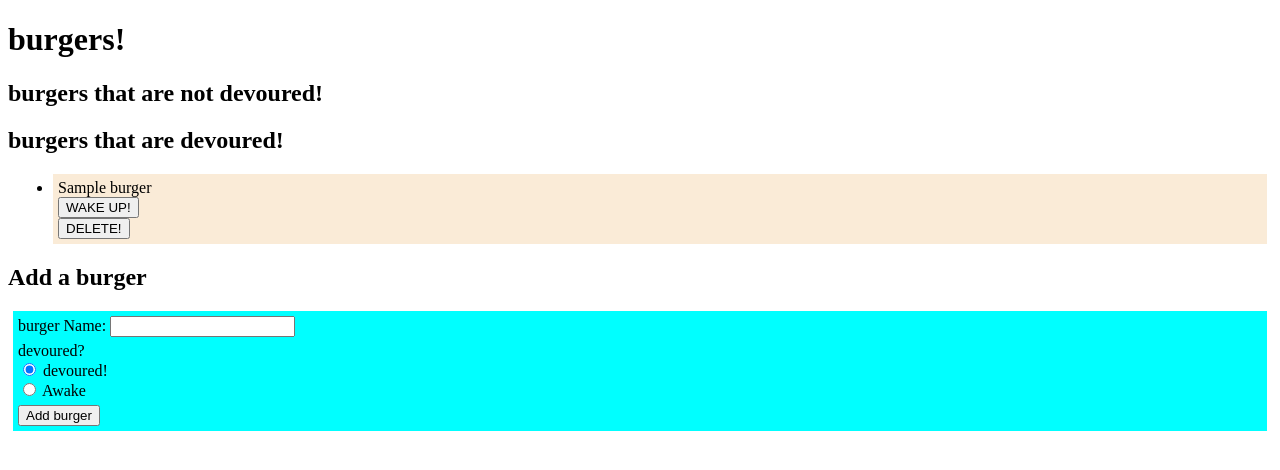
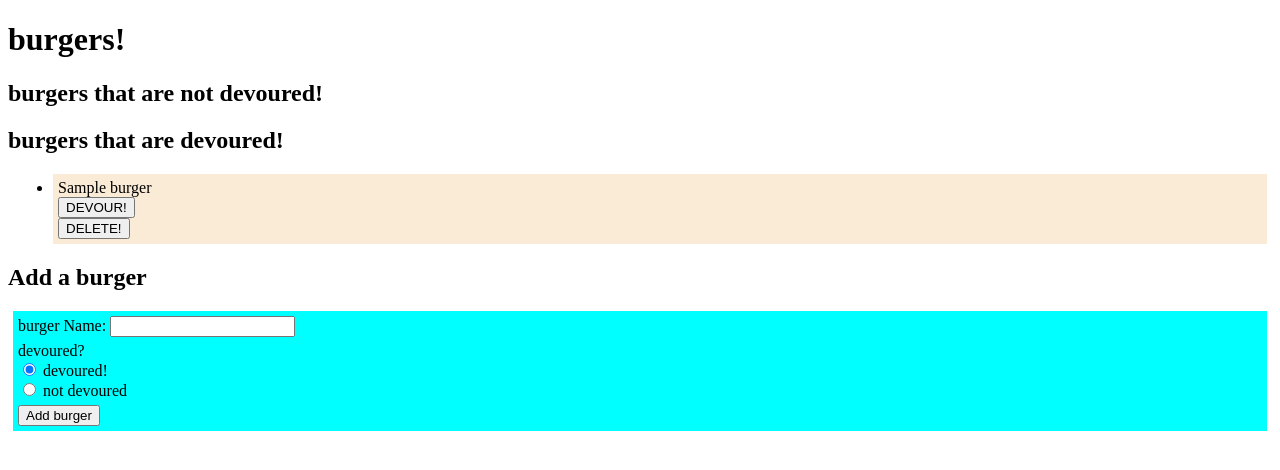
Before and after one commit to dgonz424/burger, a Node server app: page / in a window 1280 px wide. Shown: the top 470 px of the page. Run offline with Node 20, Linux system fonts and the light colour scheme; tables that the repository leaves empty hold one stand-in row (values such as "Sample post"); some libraries are stand-ins or nearby versions.

Commit message:
some fixes

```diff
--- a/views/index.handlebars
+++ b/views/index.handlebars
@@ -29,7 +29,7 @@
 
         <form action="/{{this.id}}?_method=PUT" method="POST">
           <input type="hidden" name="devoured" value="false">
-          <button type="submit">WAKE UP!</button>
+          <button type="submit">DEVOUR!</button>
         </form>
 
         {{> burgers/delete-burger}}
@@ -49,7 +49,7 @@
   <div class="form-group">
     <label for="bur">devoured?</label><br>
     <input type="radio" name="devoured" value="1" checked> devoured!<br>
-    <input type="radio" name="devoured" value="0"> Awake
+    <input type="radio" name="devoured" value="0"> not devoured
   </div>
 
   <button type="submit">Add burger</button>
```
